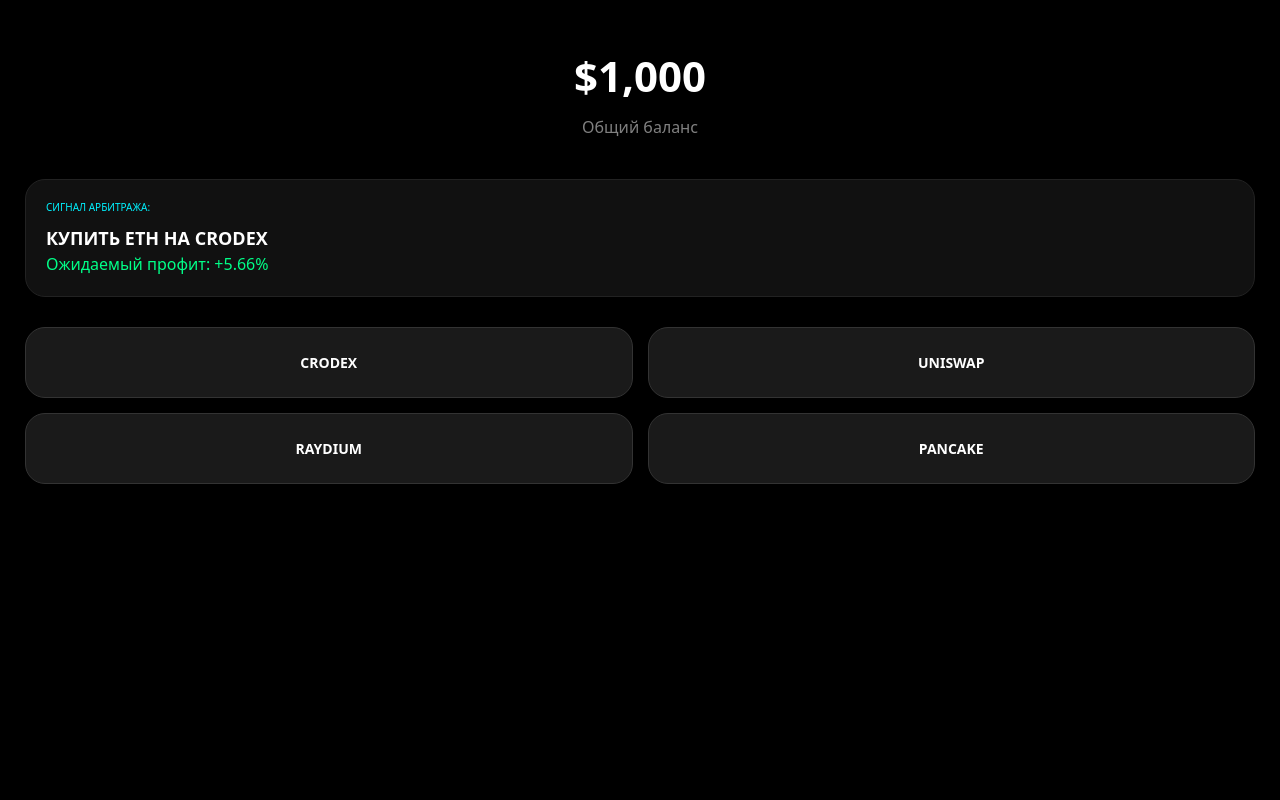
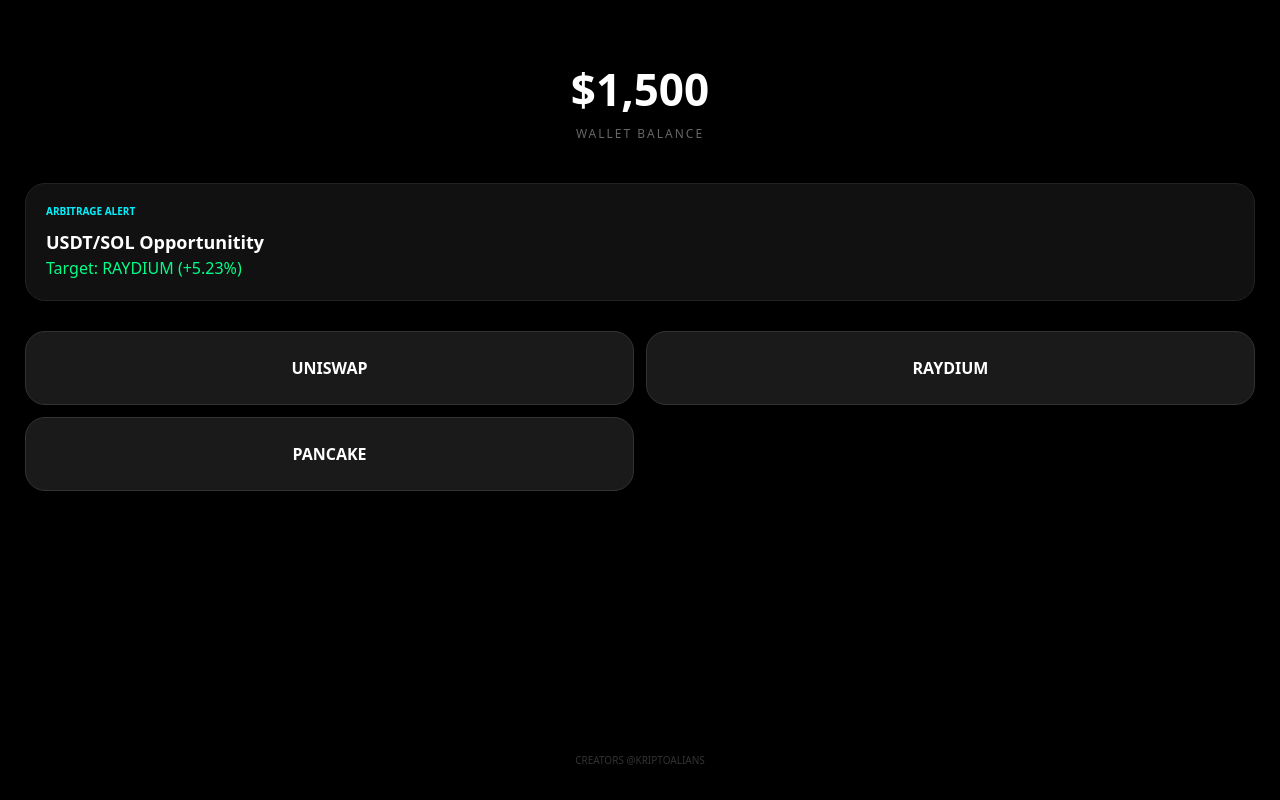
Before and after one commit to katyakuznezc-cmd/treidgame, a React (Vite) app: page / in a window 1280 px wide. Built offline with nearby package versions, Linux system fonts and the light colour scheme.

Commit message:
Update App.jsx

```diff
--- a/src/App.jsx
+++ b/src/App.jsx
@@ -1,160 +1,213 @@
 import React, { useState, useEffect } from 'react';
 
-// Конфигурация токенов
-const TOKENS = [
-  { id: 'KRO', name: 'Cronos', img: 'https://cryptologos.cc/logos/cronos-cro-logo.png', price: 0.15 },
-  { id: 'ETH', name: 'Ethereum', img: 'https://cryptologos.cc/logos/ethereum-eth-logo.png', price: 2600 },
-  { id: 'SOL', name: 'Solana', img: 'https://cryptologos.cc/logos/solana-sol-logo.png', price: 145 },
-  { id: 'USDT', name: 'Tether', img: 'https://cryptologos.cc/logos/tether-usdt-logo.png', price: 1 }
-];
+// Константы для имитации реальных данных блокчейна
+const DEX_CONFIG = {
+  UNISWAP: {
+    theme: '#FF007A',
+    bg: '#FFFFFF',
+    text: '#000000',
+    header: '🦄 Uniswap',
+    network: 'Ethereum',
+    buttonStyle: { borderRadius: '20px', fontWeight: '600' }
+  },
+  RAYDIUM: {
+    theme: '#39F2AF',
+    bg: '#0C0D21',
+    text: '#FFFFFF',
+    header: 'RAYDIUM',
+    network: 'Solana',
+    buttonStyle: { borderRadius: '12px', fontWeight: '900', letterSpacing: '1px' }
+  },
+  PANCAKE: {
+    theme: '#1FC7D4',
+    bg: '#08060B',
+    text: '#FFFFFF',
+    header: '🥞 PancakeSwap',
+    network: 'BNB Smart Chain',
+    buttonStyle: { borderRadius: '16px', fontWeight: 'bold', boxShadow: '0 -3px 0 rgba(0,0,0,0.2) inset' }
+  }
+};
 
 export default function App() {
-  const [balance, setBalance] = useState(1000.00);
-  const [dex, setDex] = useState(null);
-  const [valIn, setValIn] = useState('0.0');
+  const [balance, setBalance] = useState(1500.00);
+  const [activeDex, setActiveDex] = useState(null);
+  const [amount, setAmount] = useState('0.0');
   const [signal, setSignal] = useState(null);
-  const [walletStep, setWalletStep] = useState('idle'); // idle, pending, sign
+  const [txState, setTxState] = useState('idle'); // idle, approving, sign, success
+  const [clicks, setClicks] = useState([]);
 
-  // Исправленный импорт и логика сигналов
   useEffect(() => {
     if (!signal) {
-      const targets = ['CRODEX', 'UNISWAP', 'RAYDIUM', 'PANCAKE'];
       setSignal({
-        coin: TOKENS[Math.floor(Math.random() * TOKENS.length)].id,
-        dex: targets[Math.floor(Math.random() * targets.length)],
-        perc: (Math.random() * 4 + 2).toFixed(2)
+        pair: 'USDT/SOL',
+        targetDex: 'RAYDIUM',
+        profit: (Math.random() * 4 + 2).toFixed(2)
       });
     }
   }, [signal]);
 
-  const startSwap = () => {
-    setWalletStep('pending');
-    setTimeout(() => setWalletStep('sign'), 1000);
+  const handleGlobalClick = (e) => {
+    const x = e.clientX || e.touches?.[0].clientX;
+    const y = e.clientY || e.touches?.[0].clientY;
+    const id = Date.now();
+    setClicks(prev => [...prev, { id, x, y }]);
+    setTimeout(() => setClicks(prev => prev.filter(c => c.id !== id)), 700);
   };
 
-  const confirmSwap = () => {
-    const isWin = dex === signal?.dex;
-    const profit = isWin ? (Number(valIn) * (signal.perc / 100)) : -(Number(valIn) * 0.3);
-    setBalance(prev => prev + profit);
-    setWalletStep('idle');
-    setDex(null);
-    setSignal(null);
+  const processTrade = () => {
+    if (txState === 'idle') {
+      setTxState('approving');
+      setTimeout(() => setTxState('sign'), 1200);
+    } else if (txState === 'sign') {
+      setTxState('pending');
+      setTimeout(() => {
+        const isCorrect = activeDex === signal?.targetDex;
+        const result = isCorrect ? (Number(amount) * (signal.profit / 100)) : -(Number(amount) * 0.2);
+        setBalance(b => b + result);
+        setTxState('success');
+        setTimeout(() => { setActiveDex(null); setTxState('idle'); setSignal(null); }, 1500);
+      }, 2000);
+    }
   };
 
-  // --- 🪐 КЛОН CRODEX (КАК НА СКРИНШОТЕ) ---
-  const CrodexUI = () => (
-    <div style={{
-      height: '100%', background: '#12022f linear-gradient(180deg, #12022f 0%, #25085a 100%)',
-      position: 'relative', overflow: 'hidden', color: '#fff', fontFamily: 'sans-serif'
-    }}>
-      {/* Анимированные элементы космоса */}
-      <div className="star" style={{top:'10%', left:'20%'}}>✦</div>
-      <div className="star" style={{top:'40%', left:'80%'}}>✦</div>
-      <div className="ufo" style={{position:'absolute', top:'60%', right:'20%', fontSize:30}}>🛸</div>
-      <div className="planet" style={{
-        position:'absolute', bottom:'-50px', left:'-50px', width:200, height:200,
-        background:'radial-gradient(circle, #ff00ff, #5500ff)', borderRadius:'50%', opacity:0.6
-      }}></div>
-
-      {/* Header */}
-      <div style={{padding:'15px 20px', display:'flex', justifyContent:'space-between', alignItems:'center', background:'rgba(0,0,0,0.3)'}}>
-        <div style={{fontWeight:'bold', letterSpacing:1}}>CRODEX</div>
-        <div style={{background:'#2d1070', padding:'6px 15px', borderRadius:10, fontSize:12, border:'1px solid #5d38b0'}}>Подключиться</div>
+  // --- 1. КЛОН UNISWAP (ETH STYLE) ---
+  const UniswapUI = () => (
+    <div style={{ background: '#FFF', height: '100%', color: '#000', fontFamily: 'Inter, sans-serif' }}>
+      <div style={{ padding: '12px 20px', display: 'flex', justifyContent: 'space-between', alignItems: 'center' }}>
+        <span style={{ fontSize: 28 }}>🦄</span>
+        <div style={{ display: 'flex', gap: 8 }}>
+          <div style={{ background: '#F5F6FC', padding: '6px 12px', borderRadius: 12, fontSize: 12 }}>Ethereum ▾</div>
+          <div style={{ background: 'rgba(255, 0, 122, 0.1)', color: '#FF007A', padding: '6px 12px', borderRadius: 12, fontWeight: 'bold' }}>0x7a...4e</div>
+        </div>
       </div>
-
-      {/* Widget */}
-      <div style={{display:'flex', justifyContent:'center', marginTop:80}}>
-        <div style={{
-          width:'90%', maxWidth:400, background:'rgba(13, 5, 33, 0.95)',
-          borderRadius:24, padding:20, border:'1px solid rgba(255,255,255,0.1)',
-          boxShadow: '0 0 40px rgba(138, 43, 226, 0.3)'
-        }}>
-          <div style={{marginBottom:20}}>
-            <label style={{fontSize:12, opacity:0.6}}>От</label>
-            <div style={{display:'flex', justifyContent:'space-between', background:'#0a041a', padding:15, borderRadius:16, marginTop:8}}>
-              <input type="number" value={valIn} onChange={e=>setValIn(e.target.value)} style={{background:'none', border:'none', color:'#fff', fontSize:20, width:'60%', outline:'none'}} />
-              <div style={{fontWeight:'bold'}}>KRO ▾</div>
+      <div style={{ display: 'flex', justifyContent: 'center', marginTop: 40, padding: 12 }}>
+        <div style={{ width: '100%', maxWidth: 420, border: '1px solid #D9D9D9', borderRadius: 24, padding: 8 }}>
+          <div style={{ padding: '8px 12px', display: 'flex', justifyContent: 'space-between' }}><b>Swap</b> <span>⚙️</span></div>
+          <div style={{ background: '#F9F9F9', padding: 16, borderRadius: 16, marginBottom: 4 }}>
+            <div style={{ fontSize: 12, opacity: 0.5 }}>You pay</div>
+            <div style={{ display: 'flex', justifyContent: 'space-between', alignItems: 'center' }}>
+              <input type="number" value={amount} onChange={e => setAmount(e.target.value)} style={{ background: 'none', border: 'none', fontSize: 32, width: '60%', outline: 'none' }} />
+              <div style={{ background: '#FFF', border: '1px solid #D9D9D9', padding: '4px 8px', borderRadius: 16, fontWeight: 'bold' }}>ETH ▾</div>
             </div>
           </div>
-          <div style={{textAlign:'center', margin:'-10px 0', color:'#8a2be2'}}>↓</div>
-          <div style={{marginBottom:25}}>
-            <label style={{fontSize:12, opacity:0.6}}>К</label>
-            <div style={{display:'flex', justifyContent:'space-between', background:'#0a041a', padding:15, borderRadius:16, marginTop:8, border:'1px solid rgba(138,43,226,0.2)'}}>
-              <div style={{fontSize:20, color:'#aaa'}}>{signal?.coin || 'Выберите токен'}</div>
-              <div style={{color:'#8a2be2'}}>Выберите ▾</div>
+          <div style={{ background: '#F9F9F9', padding: 16, borderRadius: 16, marginBottom: 12 }}>
+            <div style={{ fontSize: 12, opacity: 0.5 }}>You receive</div>
+            <div style={{ display: 'flex', justifyContent: 'space-between', alignItems: 'center' }}>
+              <div style={{ fontSize: 32, color: '#888' }}>{(Number(amount) * 26.4).toFixed(2)}</div>
+              <div style={{ background: '#FF007A', color: '#FFF', padding: '4px 12px', borderRadius: 16, fontWeight: 'bold' }}>USDT ▾</div>
             </div>
           </div>
-          <button onClick={startSwap} style={{
-            width:'100%', padding:18, borderRadius:16, border:'none',
-            background:'linear-gradient(90deg, #4b0082, #8a2be2)', color:'#fff',
-            fontWeight:'bold', fontSize:16, boxShadow:'0 4px 15px rgba(0,0,0,0.4)'
-          }}>Подключить кошелек</button>
+          <button onClick={processTrade} style={{ width: '100%', padding: 18, background: 'rgba(255, 0, 122, 0.15)', color: '#FF007A', border: 'none', borderRadius: 20, fontWeight: 'bold', fontSize: 18 }}>
+            {txState === 'idle' ? 'Swap' : txState === 'approving' ? 'Approving...' : 'Confirm Swap'}
+          </button>
+        </div>
+      </div>
+    </div>
+  );
+
+  // --- 2. КЛОН RAYDIUM (SOLANA STYLE) ---
+  const RaydiumUI = () => (
+    <div style={{ background: '#0c0d21', height: '100%', color: '#FFF', fontFamily: 'monospace' }}>
+      <div style={{ padding: 15, borderBottom: '1px solid #1a1b36', display: 'flex', justifyContent: 'space-between' }}>
+        <div style={{ color: '#39F2AF', fontWeight: 'bold' }}>RAYDIUM</div>
+        <div style={{ color: '#39F2AF', fontSize: 12 }}>Connect ▾</div>
+      </div>
+      <div style={{ padding: 20 }}>
+        <div style={{ background: '#14162e', padding: 20, borderRadius: 16, border: '1px solid #1a1b36' }}>
+          <div style={{ display: 'flex', gap: 15, marginBottom: 20, fontSize: 12 }}>
+            <span style={{ color: '#39F2AF', borderBottom: '2px solid #39F2AF' }}>Swap</span>
+            <span style={{ opacity: 0.5 }}>Liquidity</span>
+          </div>
+          <div style={{ background: '#050614', padding: 15, borderRadius: 12, border: '1px solid #1a1b36' }}>
+            <div style={{ display: 'flex', justifyContent: 'space-between', fontSize: 10, opacity: 0.4 }}><span>From</span> <span>Bal: {balance.toFixed(2)}</span></div>
+            <div style={{ display: 'flex', justifyContent: 'space-between', marginTop: 10 }}>
+              <input type="number" value={amount} onChange={e => setAmount(e.target.value)} style={{ background: 'none', border: 'none', color: '#FFF', fontSize: 24, outline: 'none', width: '60%' }} />
+              <div style={{ background: '#1a1b36', padding: '5px 10px', borderRadius: 8 }}>USDC ▾</div>
+            </div>
+          </div>
+          <div style={{ textAlign: 'center', margin: '10px 0', color: '#39F2AF' }}>↓</div>
+          <div style={{ background: '#050614', padding: 15, borderRadius: 12, border: '1px solid #1a1b36', marginBottom: 20 }}>
+            <div style={{ display: 'flex', justifyContent: 'space-between', fontSize: 10, opacity: 0.4 }}><span>To (Est.)</span></div>
+            <div style={{ display: 'flex', justifyContent: 'space-between', marginTop: 10 }}>
+              <div style={{ fontSize: 24 }}>{(Number(amount) / 145).toFixed(4)}</div>
+              <div style={{ background: '#39F2AF', color: '#000', padding: '5px 10px', borderRadius: 8, fontWeight: 'bold' }}>SOL ▾</div>
+            </div>
+          </div>
+          <button onClick={processTrade} style={{ width: '100%', padding: 15, background: '#39F2AF', color: '#000', border: 'none', borderRadius: 8, fontWeight: 'bold', letterSpacing: 1 }}>
+            {txState === 'idle' ? 'SWAP TOKENS' : 'PROCESSING...'}
+          </button>
         </div>
       </div>
     </div>
   );
 
   return (
-    <div style={{width:'100vw', height:'100dvh', background:'#000'}}>
+    <div onPointerDown={handleGlobalClick} style={{ width: '100vw', height: '100dvh', background: '#000', overflow: 'hidden', position: 'relative' }}>
       <style>{`
-        .star { position:absolute; color:#fff; animation: blink 2s infinite; }
-        @keyframes blink { 0%, 100% { opacity: 0.3; } 50% { opacity: 1; } }
-        .ufo { animation: float 5s infinite ease-in-out; }
-        @keyframes float { 0%, 100% { transform: translateY(0) rotate(0); } 50% { transform: translateY(-20px) rotate(10deg); } }
+        @import url('https://fonts.googleapis.com/css2?family=Inter:wght@400;600;700&display=swap');
+        .dollar { position:absolute; color:#00ff88; font-weight:900; animation:pop 0.6s forwards; z-index:9999; pointer-events:none; font-size:24px; }
+        @keyframes pop { 0%{opacity:1; transform:translateY(0)} 100%{opacity:0; transform:translateY(-80px)} }
       `}</style>
 
-      {!dex ? (
-        <div style={{padding:25, color:'#fff', textAlign:'center'}}>
-          <h1 style={{fontSize:42, fontWeight:900, marginBottom:10}}>${balance.toLocaleString()}</h1>
-          <p style={{opacity:0.5, marginBottom:40}}>Общий баланс</p>
+      {clicks.map(c => <div key={c.id} className="dollar" style={{ left: c.x - 10, top: c.y - 10 }}>$</div>)}
 
-          <div style={{background:'#111', padding:20, borderRadius:20, border:'1px solid #222', textAlign:'left', marginBottom:30}}>
-            <div style={{fontSize:10, color:'#00f2ff'}}>СИГНАЛ АРБИТРАЖА:</div>
-            {signal ? (
-              <div style={{marginTop:10}}>
-                <b style={{fontSize:18}}>КУПИТЬ {signal.coin} НА {signal.dex}</b>
-                <div style={{color:'#00ff88'}}>Ожидаемый профит: +{signal.perc}%</div>
-              </div>
-            ) : "Сканирование..."}
+      {!activeDex ? (
+        <div style={{ padding: 25, color: '#FFF' }}>
+          <div style={{ textAlign: 'center', margin: '40px 0' }}>
+            <h1 style={{ fontSize: 44, margin: 0, fontWeight: 900 }}>${balance.toLocaleString()}</h1>
+            <p style={{ opacity: 0.4, letterSpacing: 2, fontSize: 12 }}>WALLET BALANCE</p>
           </div>
 
-          <div style={{display:'grid', gridTemplateColumns:'1fr 1fr', gap:15}}>
-            {['CRODEX', 'UNISWAP', 'RAYDIUM', 'PANCAKE'].map(id => (
-              <button key={id} onClick={()=>setDex(id)} style={{
-                background:'#1a1a1a', border:'1px solid #333', color:'#fff',
-                padding:25, borderRadius:20, fontWeight:'bold', fontSize:14
-              }}>{id}</button>
+          <div style={{ background: '#111', padding: 20, borderRadius: 20, border: '1px solid #222', marginBottom: 30 }}>
+            <div style={{ fontSize: 10, color: '#00f2ff', fontWeight: 'bold' }}>ARBITRAGE ALERT</div>
+            {signal ? (
+              <div style={{ marginTop: 10 }}>
+                <div style={{ fontSize: 18, fontWeight: 'bold' }}>{signal.pair} Opportunitity</div>
+                <div style={{ color: '#00ff88' }}>Target: {signal.targetDex} (+{signal.profit}%)</div>
+              </div>
+            ) : "Scanning..."}
+          </div>
+
+          <div style={{ display: 'grid', gridTemplateColumns: '1fr 1fr', gap: 12 }}>
+            {Object.keys(DEX_CONFIG).map(id => (
+              <button key={id} onClick={() => setActiveDex(id)} style={{ background: '#1a1a1a', border: '1px solid #333', padding: 25, borderRadius: 20, color: '#FFF', fontWeight: 'bold' }}>{id}</button>
             ))}
+          </div>
+
+          <div style={{ position: 'absolute', bottom: 30, left: 0, right: 0, textAlign: 'center' }}>
+            <a href="https://t.me/kriptoalians" style={{ color: '#333', textDecoration: 'none', fontSize: 10 }}>CREATORS @KRIPTOALIANS</a>
           </div>
         </div>
       ) : (
-        <div style={{height:'100%'}}>
-          <button onClick={()=>setDex(null)} style={{position:'absolute', top:15, right:15, zIndex:1000, background:'rgba(0,0,0,0.5)', color:'#fff', border:'none', padding:'6px 12px', borderRadius:8}}>ВЕРНУТЬСЯ</button>
-          {dex === 'CRODEX' && <CrodexUI />}
-          {dex !== 'CRODEX' && (
-            <div style={{padding:40, color:'#fff', textAlign:'center'}}>
-              <h2>{dex} INTERFACE</h2>
-              <p>Загрузка оригинальных API...</p>
-              <button onClick={startSwap} style={{padding:15, width:'100%', background:'#8a2be2', border:'none', color:'#fff', borderRadius:12}}>SWAP</button>
+        <div style={{ height: '100%' }}>
+          <button onClick={() => setActiveDex(null)} style={{ position: 'absolute', top: 15, right: 15, zIndex: 1000, background: 'rgba(0,0,0,0.5)', color: '#FFF', border: 'none', borderRadius: 8, padding: '6px 12px' }}>BACK</button>
+          {activeDex === 'UNISWAP' && <UniswapUI />}
+          {activeDex === 'RAYDIUM' && <RaydiumUI />}
+          {activeDex === 'PANCAKE' && (
+            <div style={{ padding: 20, color: '#FFF' }}>
+              <h2>PancakeSwap Module</h2>
+              <button onClick={processTrade} style={{ width: '100%', padding: 20, background: '#1fc7d4', border: 'none', borderRadius: 16 }}>Swap Now</button>
             </div>
           )}
         </div>
       )}
 
-      {/* Окно подтверждения Wallet (имитация MetaMask/Phantom) */}
-      {walletStep !== 'idle' && (
-        <div style={{position:'absolute', bottom:0, left:0, right:0, background:'#1a1a1a', padding:25, borderRadius:'24px 24px 0 0', zIndex:2000, borderTop:'1px solid #333', color:'#fff'}}>
-          <div style={{display:'flex', justifyContent:'space-between', marginBottom:20}}>
-            <b>Подтверждение транзакции</b>
-            <span onClick={()=>setWalletStep('idle')}>✕</span>
+      {/* КЛОН ПОДТВЕРЖДЕНИЯ КОШЕЛЬКА */}
+      {txState === 'sign' && (
+        <div style={{ position: 'absolute', inset: 0, background: 'rgba(0,0,0,0.8)', zIndex: 9999, display: 'flex', alignItems: 'flex-end' }}>
+          <div style={{ background: '#1a1a1a', width: '100%', padding: 30, borderRadius: '24px 24px 0 0', borderTop: '1px solid #333', color: '#FFF' }}>
+            <div style={{ display: 'flex', justifyContent: 'space-between', marginBottom: 20 }}>
+              <b>Sign Transaction</b>
+              <span onClick={() => setTxState('idle')}>✕</span>
+            </div>
+            <div style={{ background: '#111', padding: 15, borderRadius: 12, marginBottom: 25, fontSize: 14 }}>
+              <div style={{ opacity: 0.5 }}>Network Fee:</div>
+              <div style={{ color: '#00ff88', fontWeight: 'bold' }}>$2.15 (Market)</div>
+            </div>
+            <button onClick={processTrade} style={{ width: '100%', padding: 18, background: '#00ff88', color: '#000', border: 'none', borderRadius: 12, fontWeight: 'bold', fontSize: 16 }}>
+              CONFIRM & SIGN
+            </button>
           </div>
-          <div style={{background:'#111', padding:15, borderRadius:12, marginBottom:20}}>
-            <div style={{fontSize:12, opacity:0.5}}>Сеть: Cronos Mainnet</div>
-            <div style={{fontSize:18, marginTop:5}}>Сумма: {valIn} KRO</div>
-          </div>
-          <button onClick={confirmSwap} style={{width:'100%', padding:16, background:'#00ff88', color:'#000', border:'none', borderRadius:12, fontWeight:'bold'}}>
-            {walletStep === 'pending' ? 'Ожидание...' : 'ПОДПИСАТЬ'}
-          </button>
         </div>
       )}
     </div>
```
